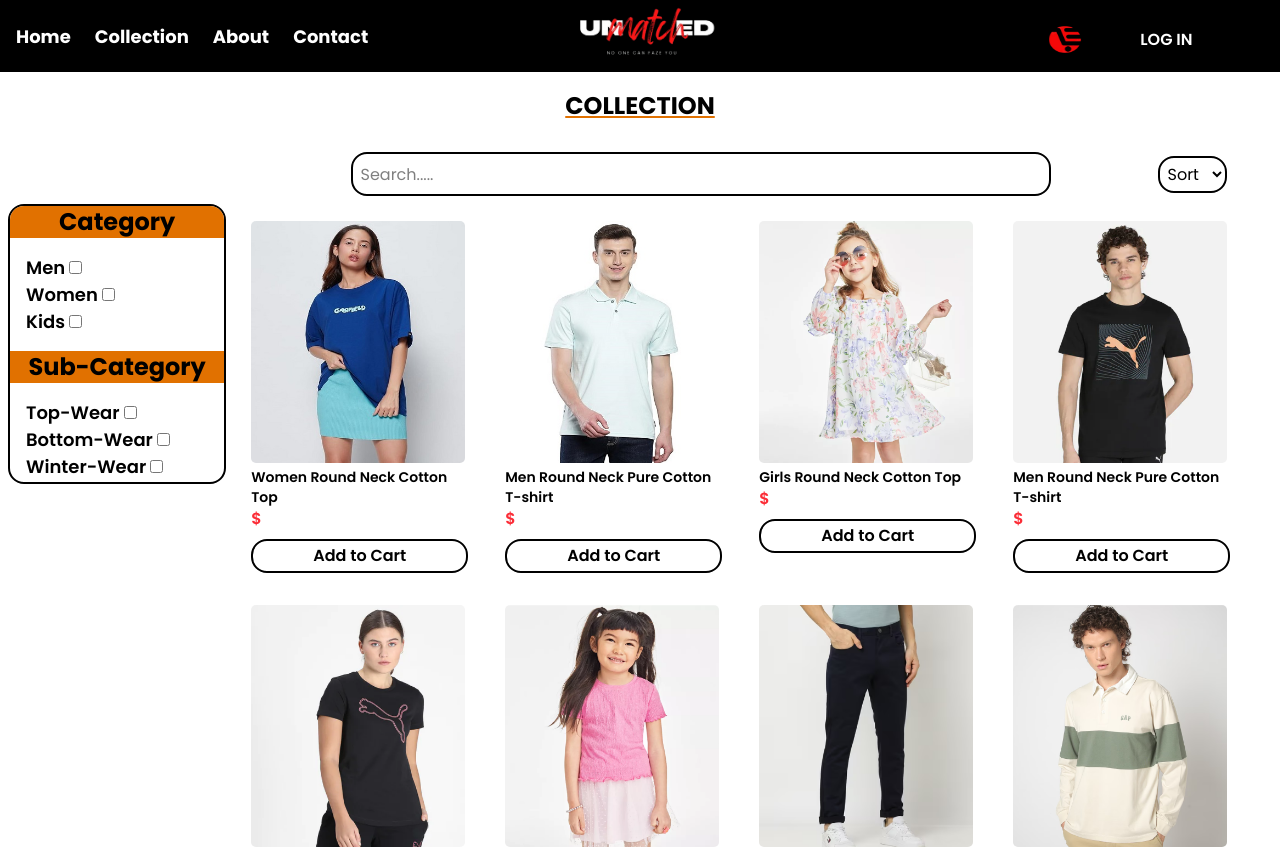
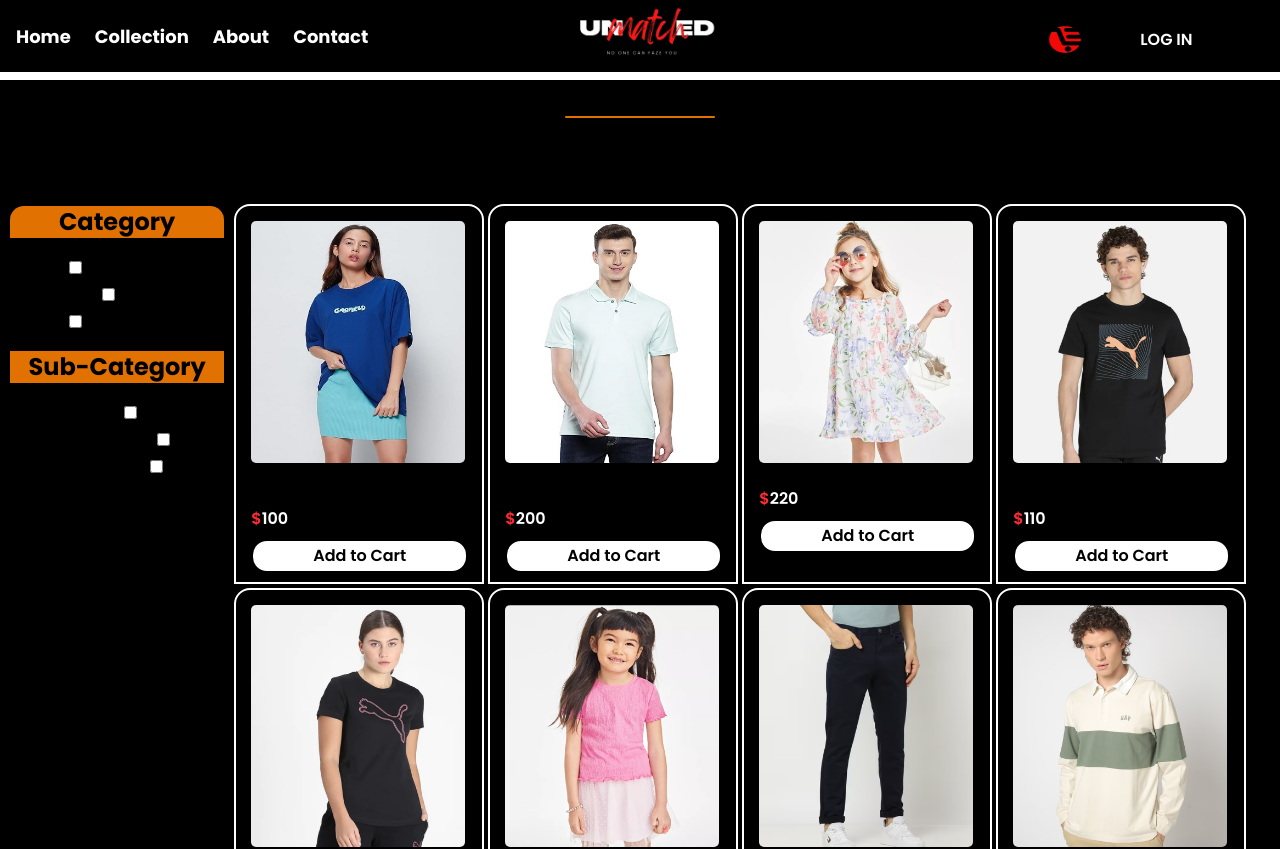
Before and after one commit to rahulrat-hub/E-commerce, a React (Vite) app: page /Collection in a window 1280 px wide. Shown: the top 849 px of the page. Built offline with nearby package versions, Linux system fonts and the light colour scheme; some icons are missing.

Commit message:
Add Best Seller

```diff
--- a/src/pages/Collection.jsx
+++ b/src/pages/Collection.jsx
@@ -8,7 +8,7 @@ import SearchIcon from '@mui/icons-material/Search';
 function Collection() {
   const [data, setdata] = useState(products)
   return (
-  <div className="">
+  <div className="bg-black ">
 
 {/* {heading - Start} */}
 <div className="text-center text-2xl uppercase mt-2 font-bold underline decoration-amber-600 underline-offset-2 p-2.5">
@@ -41,7 +41,7 @@ function Collection() {
 
 {/* {Checkbox & Product Div -Start} */}
 
-<div className="h-screen w-full mt-2 flex">
+<div className=" mt-2 flex">
 
 <div className="left h-70 rounded-2xl w-60 border-2 ml-2 ">
 <h1 className='text-center font-bold text-2xl bg-amber-600 rounded-t-[14px]'>Category</h1>
```
